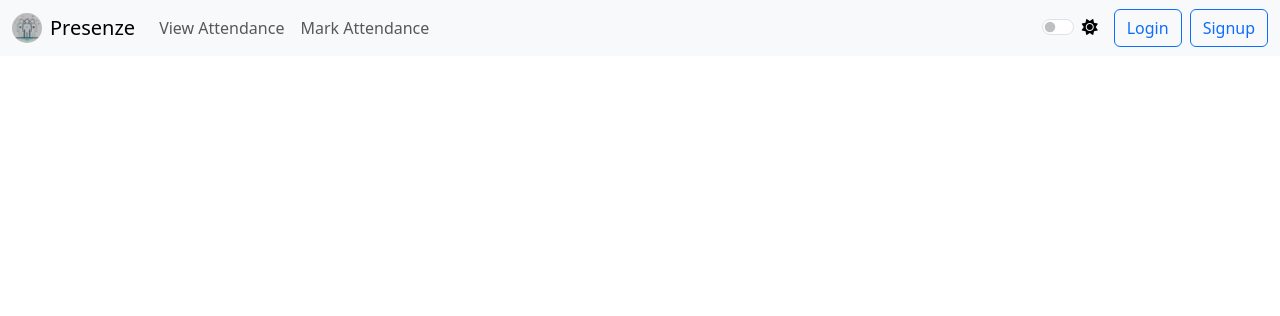
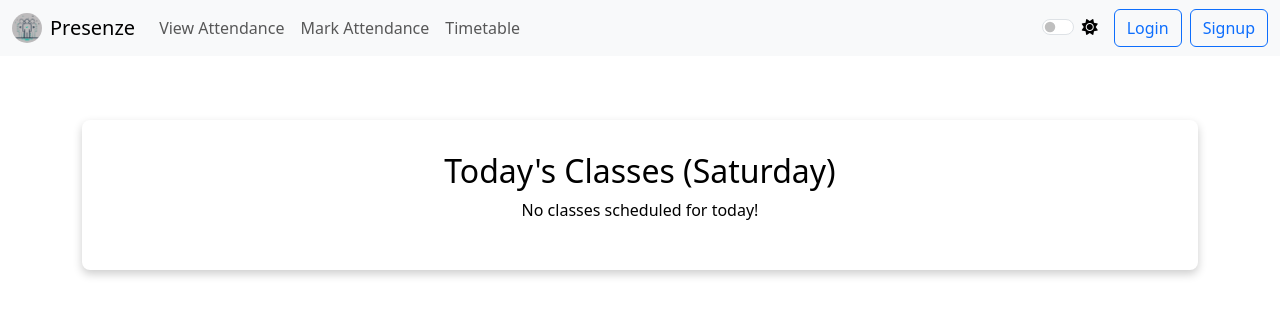
Before and after one commit to AryanManu544/Attendance-tracker, a React (Create React App) app: page /timetable in a window 1280 px wide. Shown: the top 316 px of the page. Built offline with nearby package versions, Linux system fonts and the light colour scheme; a small style sheet from the web is missing.

Commit message:
added timetable for mce1 students

```diff
--- a/src/App.js
+++ b/src/App.js
@@ -9,6 +9,8 @@ import PrivateRoute from "./Privateroute";
 import "bootstrap/dist/css/bootstrap.min.css";
 import "@fortawesome/fontawesome-free/css/all.min.css";
 import { Analytics } from "@vercel/analytics/react";
+import Timetable from './Components/Timetable';
+
 
 const App = () => {
   const [mode, setMode] = useState("light");
@@ -64,6 +66,7 @@ const App = () => {
           />
           <Route path="/login" element={<Login mode={mode} showalert={showAlert} />} />
           <Route path="/signup" element={<Signup mode={mode} showalert={showAlert} />} />
+          <Route path="/timetable" element={<Timetable mode={mode} />} />
         </Routes>
         <Analytics />
       </div>
--- a/src/Components/Navbar.js
+++ b/src/Components/Navbar.js
@@ -61,6 +61,9 @@ const Navbar = ({ mode, showalert, toggleMode }) => {
                 Mark Attendance
               </Link>
             </li>
+            <li className="nav-item">
+              <Link className="nav-link" to="/timetable">Timetable</Link>
+            </li>
           </ul>
           <div className="d-flex align-items-center">
             {/* Dark mode toggle switch with icon */}
--- /dev/null
+++ b/src/Components/Timetable.js
@@ -0,0 +1,112 @@
+import React, { useState, useEffect } from "react";
+
+const Timetable = ({ mode }) => {
+  // Sample timetable data based on the provided image
+  const timetable = {
+    Monday: [
+      { time: "9:00 - 9:50", subject: "CO102 (Lab)", location: "AB-127 (G1)" },
+      { time: "10:00 - 10:50", subject: "MC106", location: "P6-G1" },
+      { time: "11:00 - 11:50", subject: "MC106", location: "P6-G1" },
+      { time: "2:00 - 2:50", subject: "MC104", location: "P6-F4" },
+      { time: "3:00 - 3:50", subject: "MC104", location: "P6-F4" },
+    ],
+    Tuesday: [
+      { time: "9:00 - 9:50", subject: "AEC/VAC", location: "P1-G2" },
+      { time: "11:00 - 11:50", subject: "MC106", location: "P6-G2" },
+      { time: "2:00 - 2:50", subject: "CO102", location: "P6-F4" },
+    ],
+    Wednesday: [
+      { time: "10:00 - 10:50", subject: "MC106", location: "P6-G2" },
+      { time: "12:00 - 12:50", subject: "MC102", location: "P6-F3" },
+    ],
+    Thursday: [
+      { time: "9:00 - 9:50", subject: "AEC/VAC", location: "P1-G2" },
+      { time: "11:00 - 11:50", subject: "MC106 (Lab)", location: "AB-127 (G1)" },
+    ],
+    Friday: [
+      { time: "9:00 - 9:50", subject: "MC106 (Lab)", location: "AB-127 (G1)" },
+      { time: "2:00 - 2:50", subject: "CO102", location: "P6-F4" },
+    ],
+  };
+
+  // Get today's day
+  const daysOfWeek = ["Sunday", "Monday", "Tuesday", "Wednesday", "Thursday", "Friday", "Saturday"];
+  const today = daysOfWeek[new Date().getDay()];
+
+  // State to track attendance
+  const [attendance, setAttendance] = useState({});
+
+  // Load attendance from localStorage on mount
+  useEffect(() => {
+    const savedAttendance = JSON.parse(localStorage.getItem("attendance")) || {};
+    setAttendance(savedAttendance);
+  }, []);
+
+  // Save attendance to localStorage whenever it changes
+  useEffect(() => {
+    localStorage.setItem("attendance", JSON.stringify(attendance));
+  }, [attendance]);
+
+  // Mark attendance for a class
+  const markAttendance = (time) => {
+    setAttendance((prev) => ({
+      ...prev,
+      [time]: true,
+    }));
+  };
+
+  return (
+    <div
+      className={`container ${mode === 'dark' ? 'text-light' : ''}`}
+      style={{
+        marginTop:"4rem",
+        padding:"2rem",
+        backgroundColor:
+          mode === 'dark' ? '#222222' : '#ffffff',
+        borderRadius:"8px",
+        boxShadow:
+          mode === 'dark'
+            ? '0px 4px 10px rgba(0,0,0,0.8)'
+            : '0px 4px 10px rgba(0,0,0,0.2)',
+      }}
+    >
+      <h2 className="text-center">Today's Classes ({today})</h2>
+
+      {/* Check if there are classes for today */}
+      {timetable[today] && timetable[today].length > 0 ? (
+        <ul className="list-group">
+          {timetable[today].map((classInfo, index) => (
+            <li
+              key={index}
+              className={`list-group-item ${
+                mode === 'dark' ? 'bg-dark text-light' : ''
+              }`}
+              style={{
+                display:"flex",
+                justifyContent:"space-between",
+                alignItems:"center",
+                borderColor:
+                  mode === 'dark' ? '#444444' : '#dddddd',
+              }}
+            >
+              <div>
+                <strong>{classInfo.time}</strong> - {classInfo.subject} ({classInfo.location})
+              </div>
+              <button
+                className="btn btn-outline-success"
+                onClick={() => markAttendance(classInfo.time)}
+                disabled={attendance[classInfo.time]} // Disable button if already marked
+              >
+                {attendance[classInfo.time] ? 'Marked' : 'Mark Attendance'}
+              </button>
+            </li>
+          ))}
+        </ul>
+      ) : (
+        <p className="text-center">No classes scheduled for today!</p>
+      )}
+    </div>
+  );
+};
+
+export default Timetable;
```
